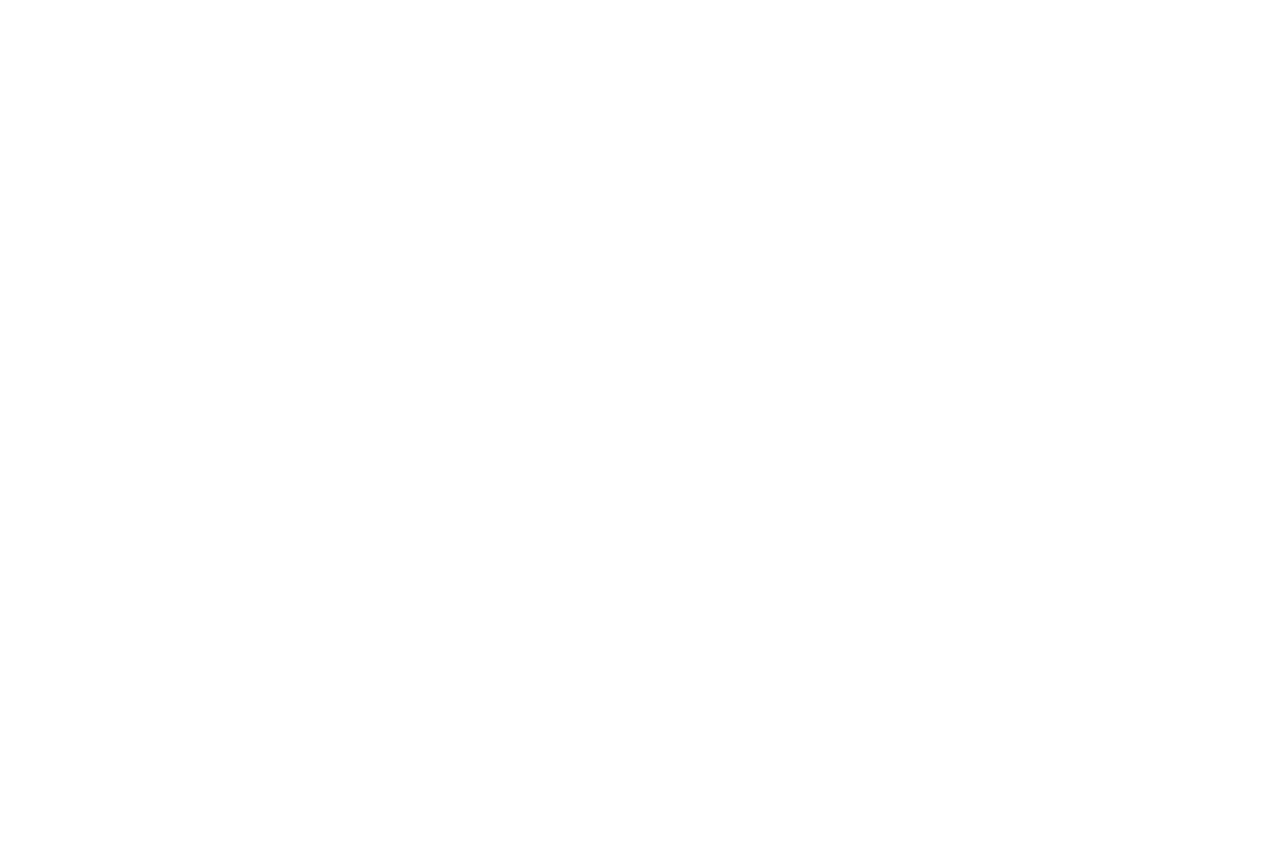
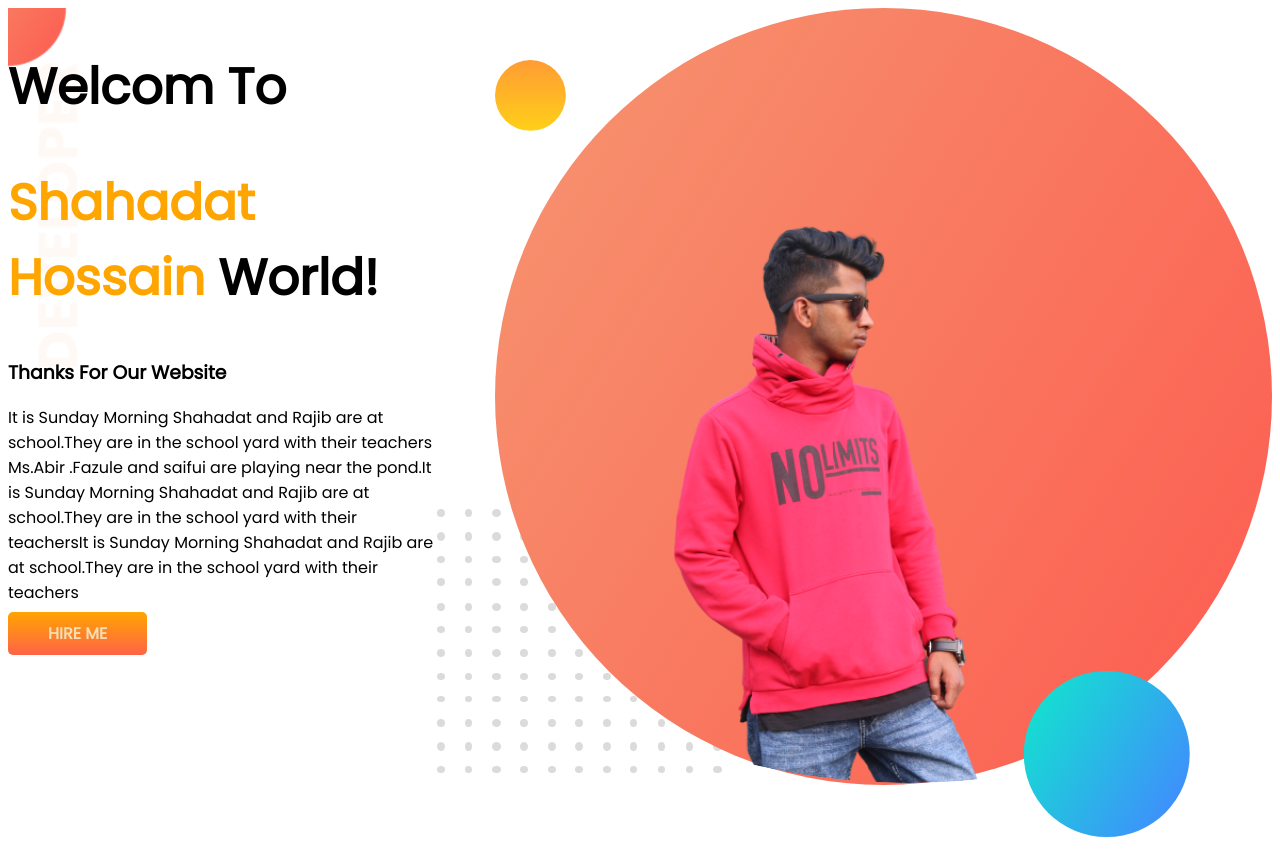
Before and after one commit to Shahadat5932/English-For, a plain HTML site: page index.html in a window 1280 px wide. Before the commit the page ends 800 px from the top, so only its background shows below. Drawn offline with Linux system fonts and the light colour scheme.

Commit message:
top banner add

```diff
--- a/index.html
+++ b/index.html
@@ -1,13 +1,32 @@
 <!DOCTYPE html>
 <html lang="en">
+
 <head>
     <meta charset="UTF-8">
     <meta http-equiv="X-UA-Compatible" content="IE=edge">
     <meta name="viewport" content="width=device-width, initial-scale=1.0">
     <title>English For Today</title>
+    <link rel="preconnect" href="https://fonts.googleapis.com">
+    <link rel="preconnect" href="https://fonts.gstatic.com" crossorigin>
+    <link href="https://fonts.googleapis.com/css2?family=Poppins&display=swap" rel="stylesheet">
     <link rel="stylesheet" href="style.css">
 </head>
+
 <body>
+    <section class="top-banner">
+        <div class="falf-width">
+            <h1>Welcom To</h1>
+            <h1><span class="orange-color">Shahadat Hossain</span> World!</h1>
+            <h3>Thanks For Our Website </h3>
+            <p>It is Sunday Morning Shahadat and Rajib are at school.They are in the school yard with their teachers
+                Ms.Abir .Fazule and saifui are playing near the pond.It is Sunday Morning Shahadat and Rajib are at
+                school.They are in the school yard with their teachersIt is Sunday Morning Shahadat and Rajib are at
+                school.They are in the school yard with their teachers</p>
+            <a class="link-button" target="_blank" href="https://github.com/ProgrammingHero1">HIRE ME</a>
+        </div>
+        <div class="falf-width"><img src="funy.png" alt="" srcset=""></div>
+    </section>
 
 </body>
+
 </html>
--- a/style.css
+++ b/style.css
@@ -0,0 +1,31 @@
+body{
+    font-family: 'Poppins', sans-serif
+}
+h1{
+    font-size: 50px;
+}
+.orange-color{
+    color: orange;
+}
+section{
+    display: flex;
+}
+.half-width{
+    width: 50;
+    padding-left: 2%;
+}
+.half-width img{
+    width: 80%;
+}
+.link-button{
+    text-decoration:none;
+    background-image: linear-gradient(orange,tomato);
+    padding: 10px 40px;
+    color: wheat;
+    font-weight: 700;
+    border-radius: 5px;
+}
+.top-banner{
+    background-image: url(top-banner.png);
+    background-repeat: no-repeat;
+}
```
Also changed, not shown: funy.png (added), top-banner.png (added).
